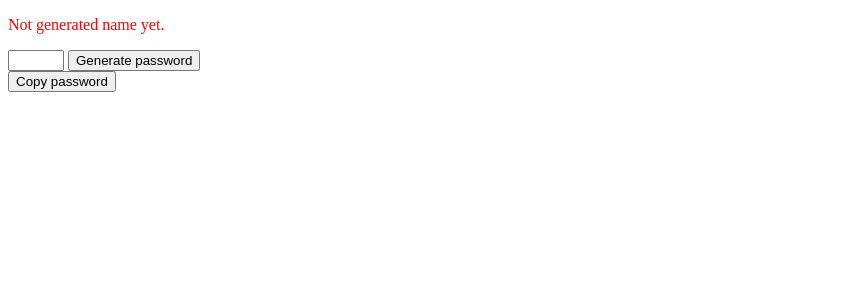
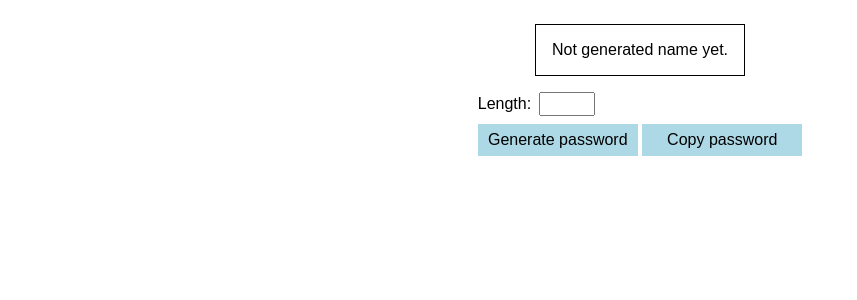
Before and after one commit to hsmnn/WebPasswordGenerator, a Django app: page / in a window 1280 px wide. Shown: the top 300 px of the page, without its empty margins (0-857 px from the left). Run offline with Django 3.2, Linux system fonts and the light colour scheme; data that the repository does not hold is empty.

Commit message:
sass added

```diff
--- a/passwordGenerator/passGen/forms.py
+++ b/passwordGenerator/passGen/forms.py
@@ -1,4 +1,4 @@
 from django import forms
 
 class PassForm(forms.Form):
-    length = forms.IntegerField(max_value = 94, min_value = 8, required = True, label = False)
+    length = forms.IntegerField(max_value = 94, min_value = 8, required = True)
--- /dev/null
+++ b/passwordGenerator/passGen/static/passGen/base/_global.scss
@@ -0,0 +1,18 @@
+html {
+    font-family: Arial, Helvetica, sans-serif;
+    font-size: medium;
+}
+.password__box {
+    display: flex;
+    justify-content: center;
+    align-items: center;
+    flex-direction: column;
+    p {
+        border: 1px black solid;
+        padding: 1em;
+        display: flex;
+        justify-content: center;
+        align-items: center;
+
+    }
+}
--- /dev/null
+++ b/passwordGenerator/passGen/static/passGen/components/_form.scss
@@ -0,0 +1,23 @@
+form {
+    input {
+        width: 3em;
+        margin-bottom: 0.5em;
+        margin-left: 0.5em;
+        justify-content: center;
+        font-size: medium;
+    }
+    .form__button {
+        button {
+            width: 10em;
+            height: 2em;
+            background-color: lightblue;
+            border: 1px lightblue solid;
+            font-size: medium;
+            transition: all ease-out 0.2s;
+            &:hover {
+                background-color: lightskyblue;
+                border: 1px lightskyblue solid;
+            }
+        }
+    }
+}
--- a/passwordGenerator/passGen/static/passGen/main.css
+++ b/passwordGenerator/passGen/static/passGen/main.css
@@ -1,3 +1,60 @@
-p {
-    color: red;
+html {
+  font-family: Arial, Helvetica, sans-serif;
+  font-size: medium;
 }
+
+.password__box {
+  display: -webkit-box;
+  display: -ms-flexbox;
+  display: flex;
+  -webkit-box-pack: center;
+      -ms-flex-pack: center;
+          justify-content: center;
+  -webkit-box-align: center;
+      -ms-flex-align: center;
+          align-items: center;
+  -webkit-box-orient: vertical;
+  -webkit-box-direction: normal;
+      -ms-flex-direction: column;
+          flex-direction: column;
+}
+
+.password__box p {
+  border: 1px black solid;
+  padding: 1em;
+  display: -webkit-box;
+  display: -ms-flexbox;
+  display: flex;
+  -webkit-box-pack: center;
+      -ms-flex-pack: center;
+          justify-content: center;
+  -webkit-box-align: center;
+      -ms-flex-align: center;
+          align-items: center;
+}
+
+form input {
+  width: 3em;
+  margin-bottom: 0.5em;
+  margin-left: 0.5em;
+  -webkit-box-pack: center;
+      -ms-flex-pack: center;
+          justify-content: center;
+  font-size: medium;
+}
+
+form .form__button button {
+  width: 10em;
+  height: 2em;
+  background-color: lightblue;
+  border: 1px lightblue solid;
+  font-size: medium;
+  -webkit-transition: all ease-out 0.2s;
+  transition: all ease-out 0.2s;
+}
+
+form .form__button button:hover {
+  background-color: lightskyblue;
+  border: 1px lightskyblue solid;
+}
+/*# sourceMappingURL=main.css.map */
--- /dev/null
+++ b/passwordGenerator/passGen/static/passGen/main.scss
@@ -0,0 +1,2 @@
+@import "./base/global";
+@import "./components/form";
--- a/passwordGenerator/passGen/templates/passGen/index.html
+++ b/passwordGenerator/passGen/templates/passGen/index.html
@@ -19,9 +19,11 @@
             <form action="{% url 'passGen:generate' %}" method="POST">
                 {% csrf_token %}
                 {{ form }}
-                <button type="submit">Generate password</button>
+                <div class="form__button">
+                    <button type="submit">Generate password</button>
+                    <button onclick="copyToClipboard()">Copy password</button>
+                </div>
             </form>
-            <button onclick="copyToClipboard()">Copy password</button>
         </div>
     </body>
 </html>
```
Also changed, not shown: 1 other file.
